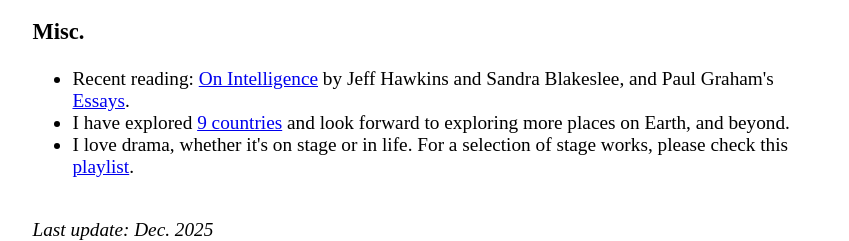
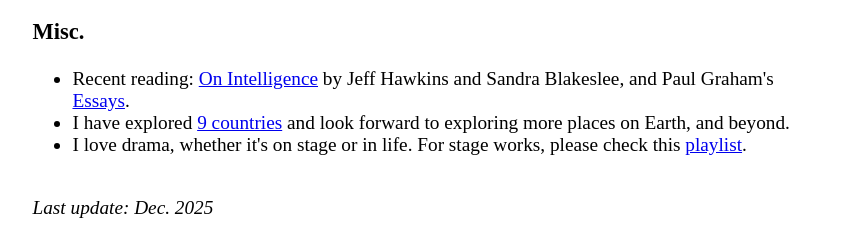
Before and after one commit to artpli/artpli.github.io, a plain HTML site: page index.html in a window 1280 px wide. Shown: the part 1055-1296 px from the top of the page, without its empty margins (212-1061 px from the left). After the commit the page ends 1274 px from the top, so only its background shows below. Drawn offline with Linux system fonts and the light colour scheme.

Commit message:
Update index.html

```diff
--- a/index.html
+++ b/index.html
@@ -92,7 +92,7 @@ ACL 2023 | <a href="https://artpli.github.io/CodeIE">Project Page</a> | <a href=
 <ul>
   <li> Recent reading: <a href="https://www.goodreads.com/en/book/show/27539">On Intelligence</a> by Jeff Hawkins and Sandra Blakeslee, and Paul Graham's <a href="https://www.paulgraham.com/articles.html">Essays</a>.</li>
   <li> I have explored <a href="https://www.google.com/maps/d/u/0/edit?mid=1gKOoq7BiGC1s38CW2Tpw_l-QDF8Dvv8&usp=sharing">9 countries</a> and look forward to exploring more places on Earth, and beyond.</li>
-  <li> I love drama, whether it's on stage or in life. For a selection of stage works, please check this <a href="https://www.youtube.com/watch?v=Tq8JaB-NnYY&list=PL4DGonXL1vzFJbl3lDGql4aqWK12aR428">playlist</a>.</li>
+  <li> I love drama, whether it's on stage or in life. For stage works, please check this <a href="https://www.youtube.com/watch?v=Tq8JaB-NnYY&list=PL4DGonXL1vzFJbl3lDGql4aqWK12aR428">playlist</a>.</li>
 </ul>
 </p>
 
```
